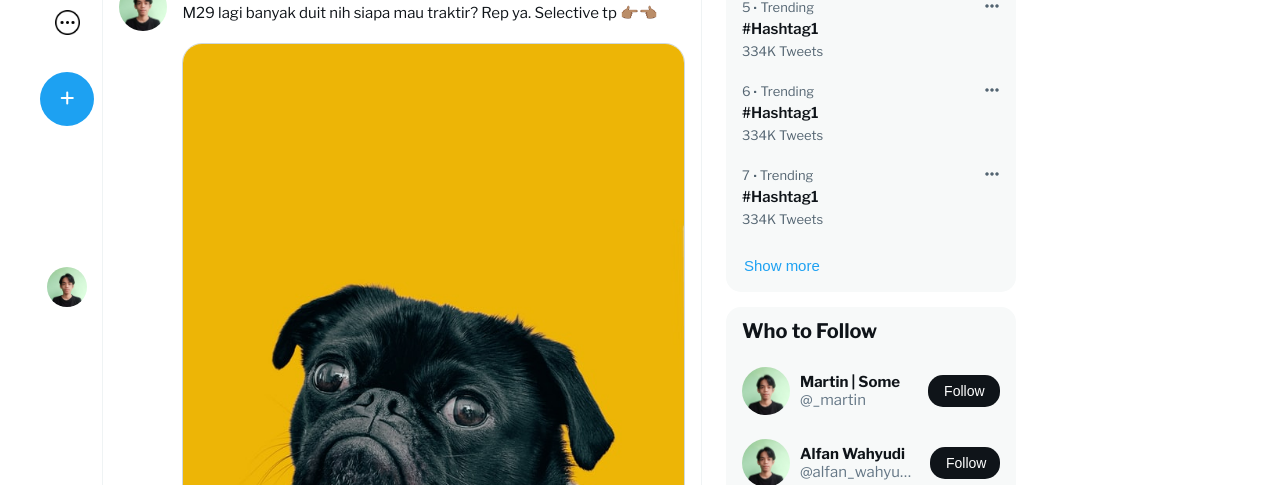
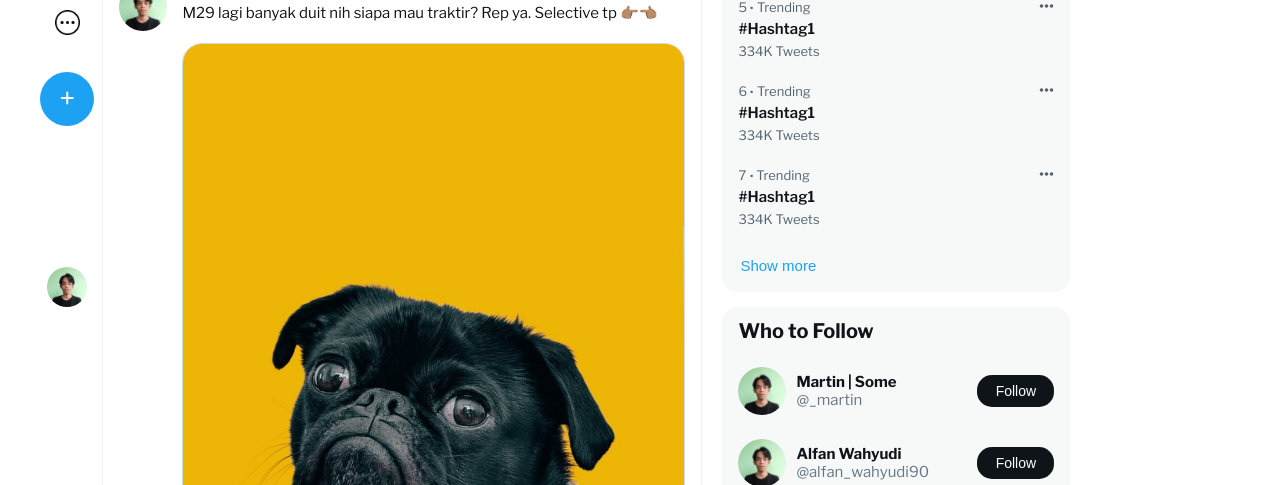
Before and after one commit to AlfanWahyudi/twitter-clone, a plain HTML site: page index.html in a window 1280 px wide. Shown: the part 467-952 px from the top of the page. Drawn offline with nearby package versions, Linux system fonts and the light colour scheme.

Commit message:
Slicing responsive aside in width-1113px

```diff
--- a/index.html
+++ b/index.html
@@ -496,6 +496,7 @@
 					<article class="to-follow-content">
 						<h2 class="to-follow-title">Who to Follow</h2>
 						<section class="card-to-follow">
+							<div class="suggest-follow--user">
 								<img
 									class="form-profile profile-img"
 									src="./assets/media/images/profile.jpg"
@@ -505,9 +506,11 @@
 									<h3>Martin | Some</h3>
 									<p>@_martin</p>
 								</div>
+							</div>
 							<button class="btn btn-follow">Follow</button>
 						</section>
 						<section class="card-to-follow">
+							<div class="suggest-follow--user">
 								<img
 									class="form-profile profile-img"
 									src="./assets/media/images/profile.jpg"
@@ -517,9 +520,11 @@
 									<h3>Alfan Wahyudi</h3>
 									<p>@alfan_wahyudi90</p>
 								</div>
+							</div>
 							<button class="btn btn-follow">Follow</button>
 						</section>
 						<section class="card-to-follow">
+							<div class="suggest-follow--user">
 								<img
 									class="form-profile profile-img"
 									src="./assets/media/images/profile.jpg"
@@ -528,6 +533,7 @@
 								<div class="profile-to-follow">
 									<h3>Martin | Some</h3>
 									<p>@_martin</p>
+								</div>
 							</div>
 							<button class="btn btn-follow">Follow</button>
 						</section>
--- a/style.css
+++ b/style.css
@@ -210,6 +210,7 @@ nav ul {
 /* Main Section */
 main {
   background: #ffffff;
+  max-width: 1000px;
 }
 
 /* Main Content */
@@ -689,7 +690,7 @@ main {
   aside {
     display: grid;
     grid-template-rows: 55px repeat(3, 1fr);
-    max-width: 350px;
+    max-width: 348px;
     row-gap: 15px;
   }
 
@@ -848,14 +849,18 @@ main {
     display: flex;
     flex-direction: row;
     align-items: center;
+    justify-content: space-between;
+    gap: 5px;
+  }
+
+  .suggest-follow--user {
+    display: flex;
+    align-items: center;
     gap: 10px;
   }
 
-  .profile-to-follow {
+  .profile-to-follow > * {
     width: 120px;
-  }
-
-  .profile-to-follow > * {
     white-space: nowrap;
     overflow: hidden;
     text-overflow: ellipsis;
@@ -875,6 +880,7 @@ main {
   }
 
   .btn-follow {
+    max-width: 77px;
     padding: 0.5rem 1rem;
     background: var(--black);
     color: #fff;
@@ -920,3 +926,17 @@ main {
     text-decoration: underline;
   }
 }
+
+@media only screen and (min-width: 1113px) {
+  aside > section {
+    width: 100%;
+  }
+
+  .search{
+    width: 348px;
+  }
+
+  .profile-to-follow > * {
+    width: auto;
+  }
+}
```
Lines whose indentation alone changed are shown as unchanged.
